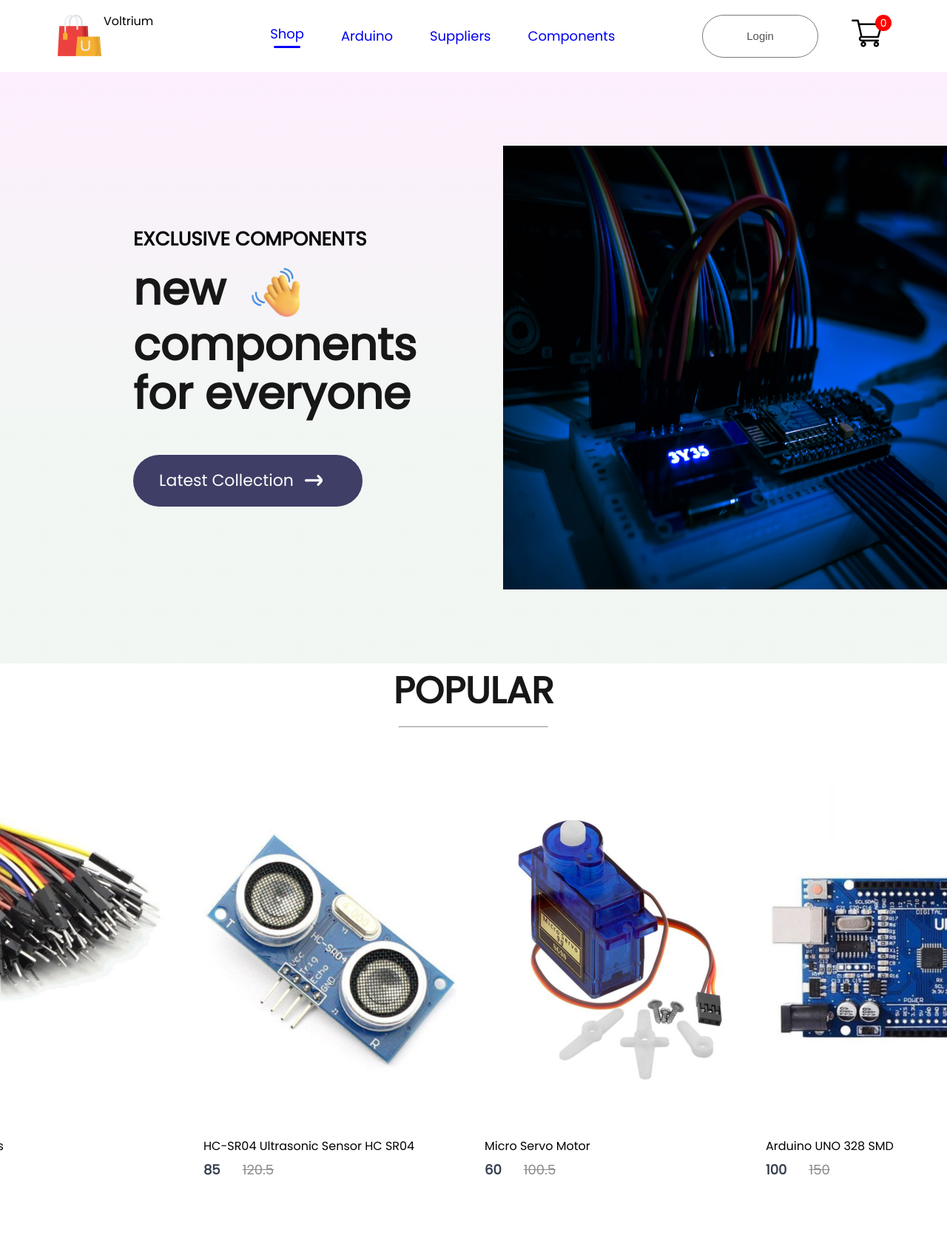
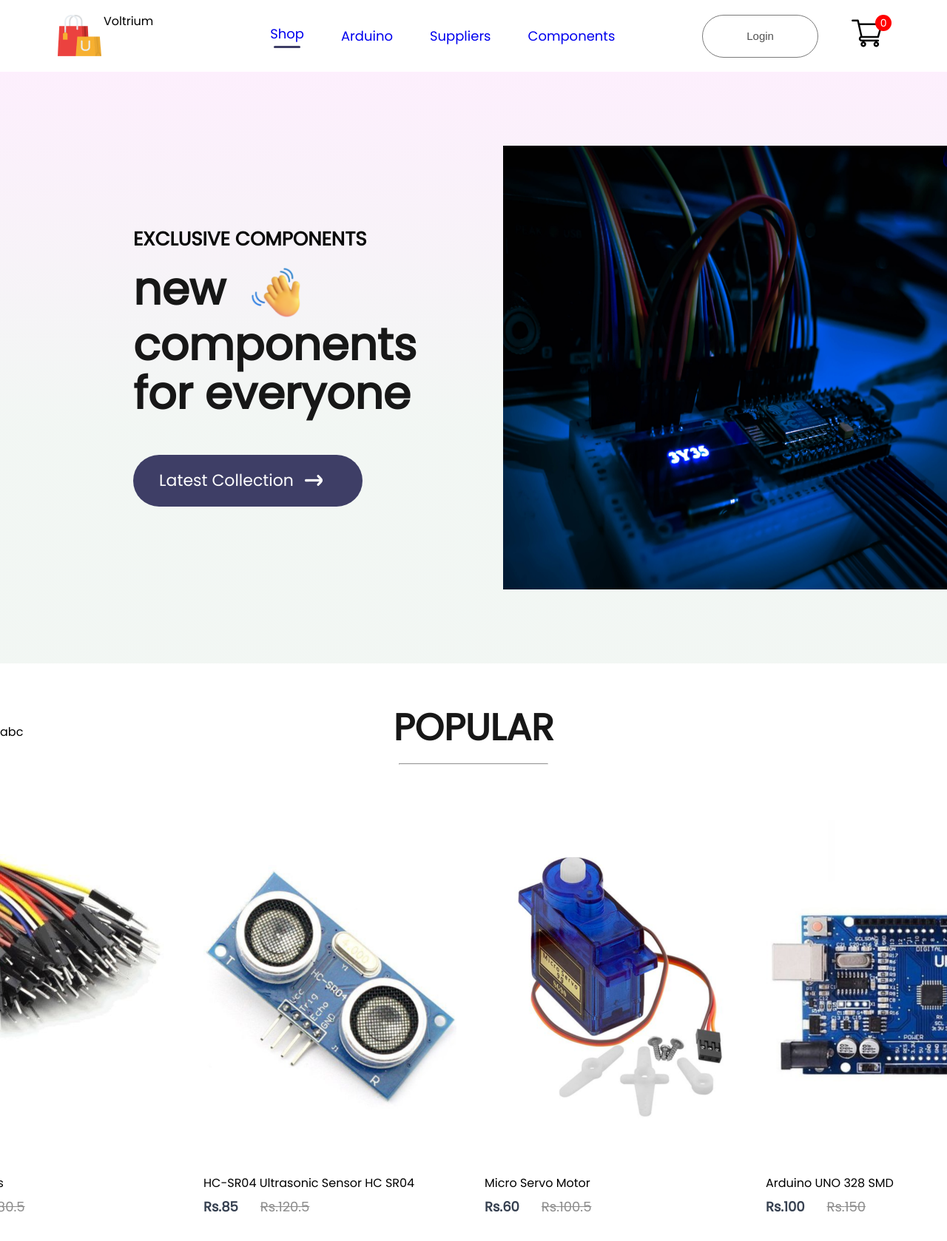
Before and after one commit to Alishbaprograms/Voltrium-An-Ecommerce-Website, a React (Create React App) app in the folder frontend/my-app/: page / in a window 1280 px wide. Shown: the top 1678 px of the page at 74% size. Before the commit the page ends 1595 px from the top, so only its background shows below. Built offline with nearby package versions, Linux system fonts and the light colour scheme.

Commit message:
new componenet

```diff
--- a/frontend/my-app/src/Componenets/Item/Item.jsx
+++ b/frontend/my-app/src/Componenets/Item/Item.jsx
@@ -8,10 +8,10 @@ const Item = (props) => {
         <p>{props.name}</p>
         <div className="item-prices">
             <div className="item-price-new">
-                {props.new_price}
+                Rs.{props.new_price}
             </div>
             <div className="item-price-old">
-                {props.old_price}
+                Rs.{props.old_price}
             </div>
         </div>
 
--- a/frontend/my-app/src/Componenets/Navbar/Navbar.css
+++ b/frontend/my-app/src/Componenets/Navbar/Navbar.css
@@ -35,7 +35,7 @@
     width:80%;
     height:3px;
     border-radius:10px;
-    background: blue;
+    background: rgb(62, 62, 102);
 }
 
 .nav-login-cart{
--- a/frontend/my-app/src/Componenets/Pages/Shop.jsx
+++ b/frontend/my-app/src/Componenets/Pages/Shop.jsx
@@ -1,12 +1,16 @@
 import React from 'react'
 import Hero from '../Hero/Hero'
 import Popular from '../Popular/Popular'
+
 
 const Shop = () => {
   return (
     <div>
         <Hero/>
         <Popular/>
+        <div>
+          abc
+        </div>
     </div>
   )
 }
--- a/frontend/my-app/src/Componenets/Popular/Popular.css
+++ b/frontend/my-app/src/Componenets/Popular/Popular.css
@@ -10,11 +10,12 @@
     color: #171717;
     font-size:50px;
     font-weight: 600;
+    margin-top: 50px;
 
 }
 .popular hr{
     width: 200px;
-    height: 6px;
+    height: 10px;
     border-radius: 10px;
     background: #252525;
 
@@ -23,5 +24,6 @@
 .popular-item{
     margin-top: 50px;
     display:flex;
-    gap: 30px
+    gap: 30px;
+    padding-bottom: 50px;
 }
```
Also changed, not shown: frontend/my-app/src/Componenets/Offers/Offers.jsx (added, +26 -0 lines), frontend/my-app/src/Componenets/Offers/Offers.css (added).
